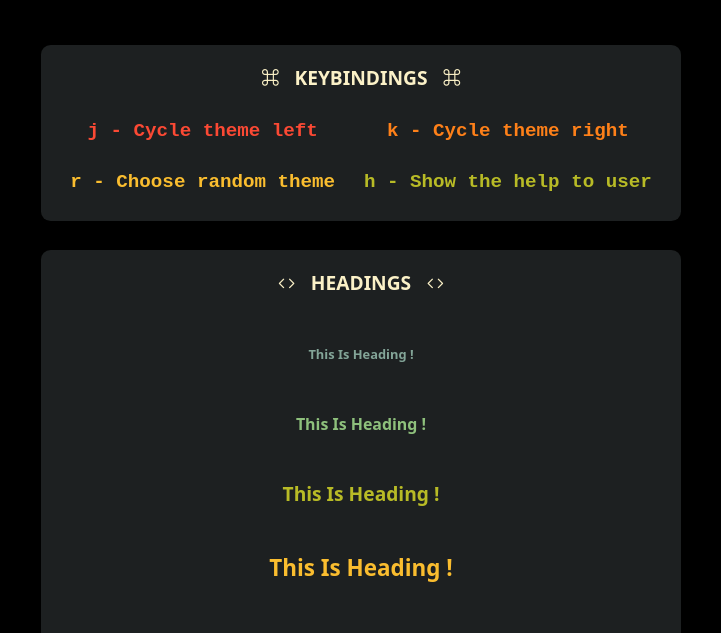
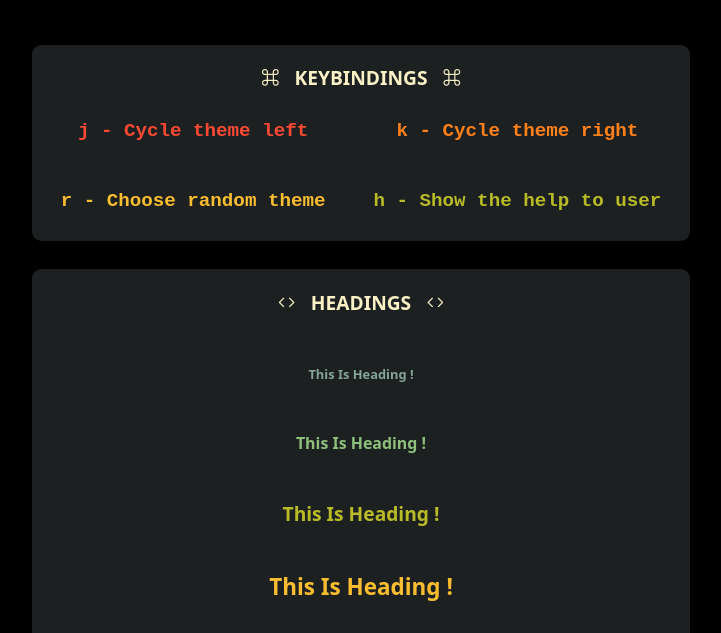
Before and after one commit to Ashrafbasar/nebula, a website: page index.html in a window 1280 px wide. Shown: the part 163-796 px from the top of the page, without its empty margins (279-1000 px from the left). Drawn offline with nearby package versions, Linux system fonts and the light colour scheme.

Commit message:
change, added: increased gap, added tube theme

```diff
--- /dev/null
+++ b/css/base16-tube.css
@@ -0,0 +1,21 @@
+/* ! base16 London Tube
+! Scheme author: Jan T. Sott
+! Template author: Tinted Theming (https://github.com/tinted-theming) */
+
+:root {
+--base00: #231f20;
+--base01: #1c3f95;
+--base02: #5a5758;
+--base04: #959ca1;
+--base05: #d9d8d8;
+--base06: #e7e7e8;
+--base07: #ffffff;
+--base08: #ee2e24;
+--base09: #f386a1;
+--base0A: #ffd204;
+--base0B: #00853e;
+--base0C: #85cebc;
+--base0D: #009ddc;
+--base0E: #98005d;
+--base0F: #b06110;
+}
--- a/index.html
+++ b/index.html
@@ -48,6 +48,7 @@
             <option value="base16-catppuccin-frappe.css">CATPPUCCIN-FRAPPE</option>
             <option value="base16-catppuccin-macchiato.css">CATPPUCCIN-MACCHIATO</option>
             <option value="base16-catppuccin-mocha.css">CATPPUCCIN-MOCHA</option>
+            <option value="base16-tube.css">TUBE</option>
 
             <!-- Light-Themes -->
             <option value="base16-gruvbox-light-hard.css">GRUVBOX-LIGHT-HARD</option>
--- a/style.scss
+++ b/style.scss
@@ -34,7 +34,7 @@ body {
     }
 
     section > div:nth-child(2) {
-        gap: $size-sm;
+        gap: $size-md;
         display: grid;
         grid-template-columns: auto auto;
     }
```
Also changed, not shown: style.css, 1 other file.
